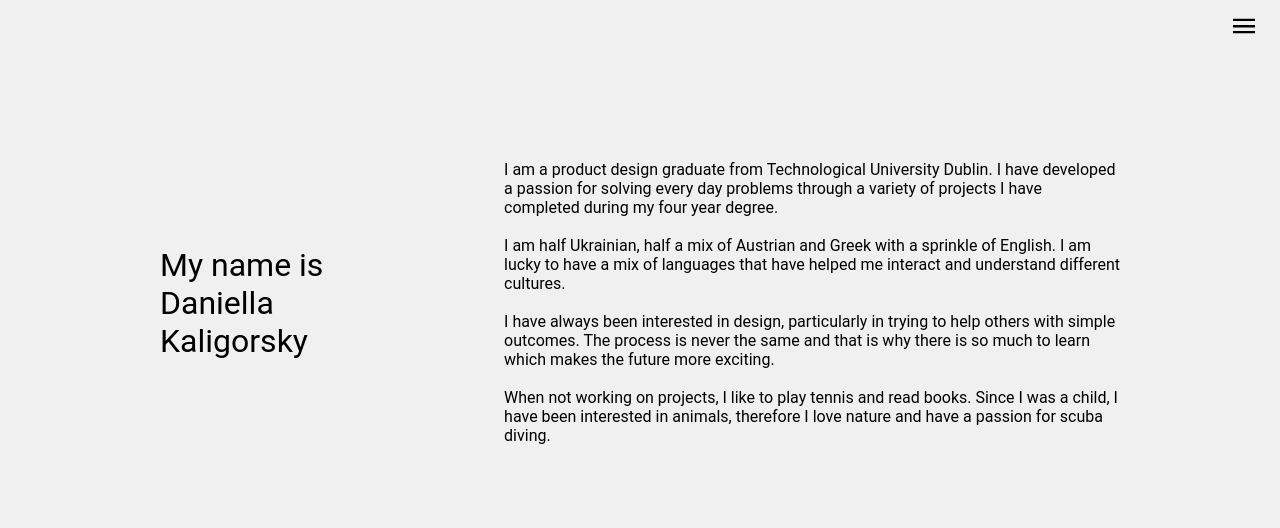
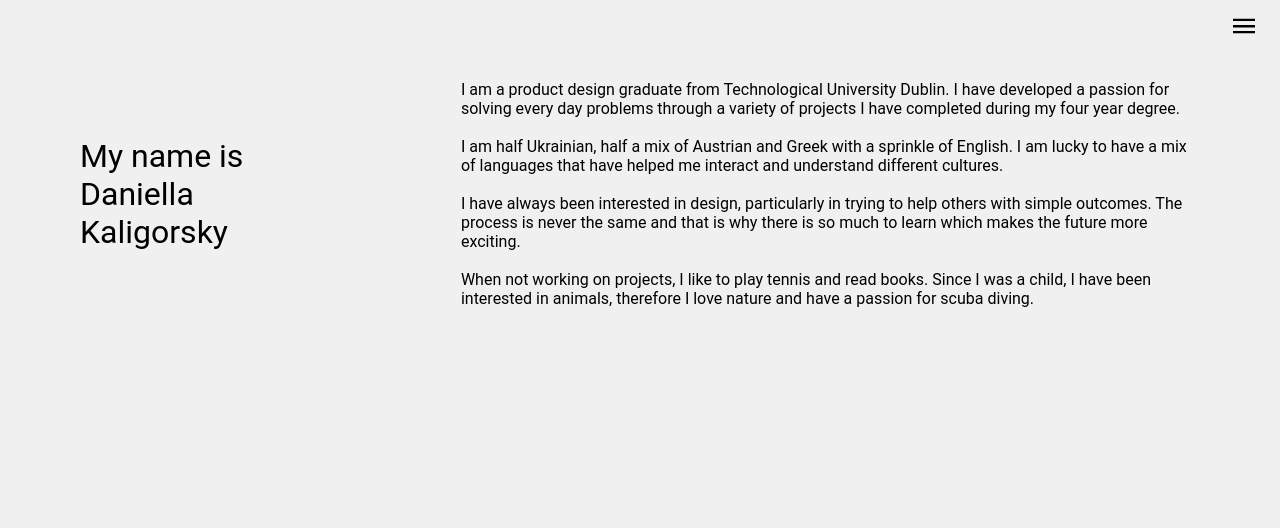
Before and after one commit to ivanbochenko/nice-portfolio, a Gatsby site: page /about in a window 1280 px wide. Built offline with nearby package versions, Linux system fonts and the light colour scheme; Gatsby itself is replaced by a stand-in of ours.

Commit message:
text-padding-fix

```diff
--- a/src/pages/about.js
+++ b/src/pages/about.js
@@ -5,7 +5,6 @@
     <Container>
       <Heading>My name is Daniella Kaligorsky</Heading>
       <Text>
-
         I am a product design graduate from Technological University Dublin.
         I have developed a passion for solving every day problems through a
         variety of projects I have completed during my four year degree.
@@ -32,12 +31,12 @@
 export default AboutPage
 
 const Text = styled.p`
-  padding: 10vh;
+  padding: 10vh 10vh 0vh 10vh;
 
 `
 
 const Heading = styled.h1`
-  padding: 10vh;
+  padding: 10vh 10vh 0vh 10vh;
   font-weight: normal;
 
 `
@@ -47,7 +46,6 @@
   flex-direction: row;
   align-items: center;
   justify-content: center;
-  padding: 10vh;
   @media (max-width: 800px) {
     flex-direction: column;
    }
--- a/src/pages/contact.js
+++ b/src/pages/contact.js
@@ -5,7 +5,6 @@
   <Container>
     <Heading>My contacts</Heading>
     <Text>
-
       Email: daniella.kaligorsky@healthbeacon.com
     </Text>
   </Container>
```
